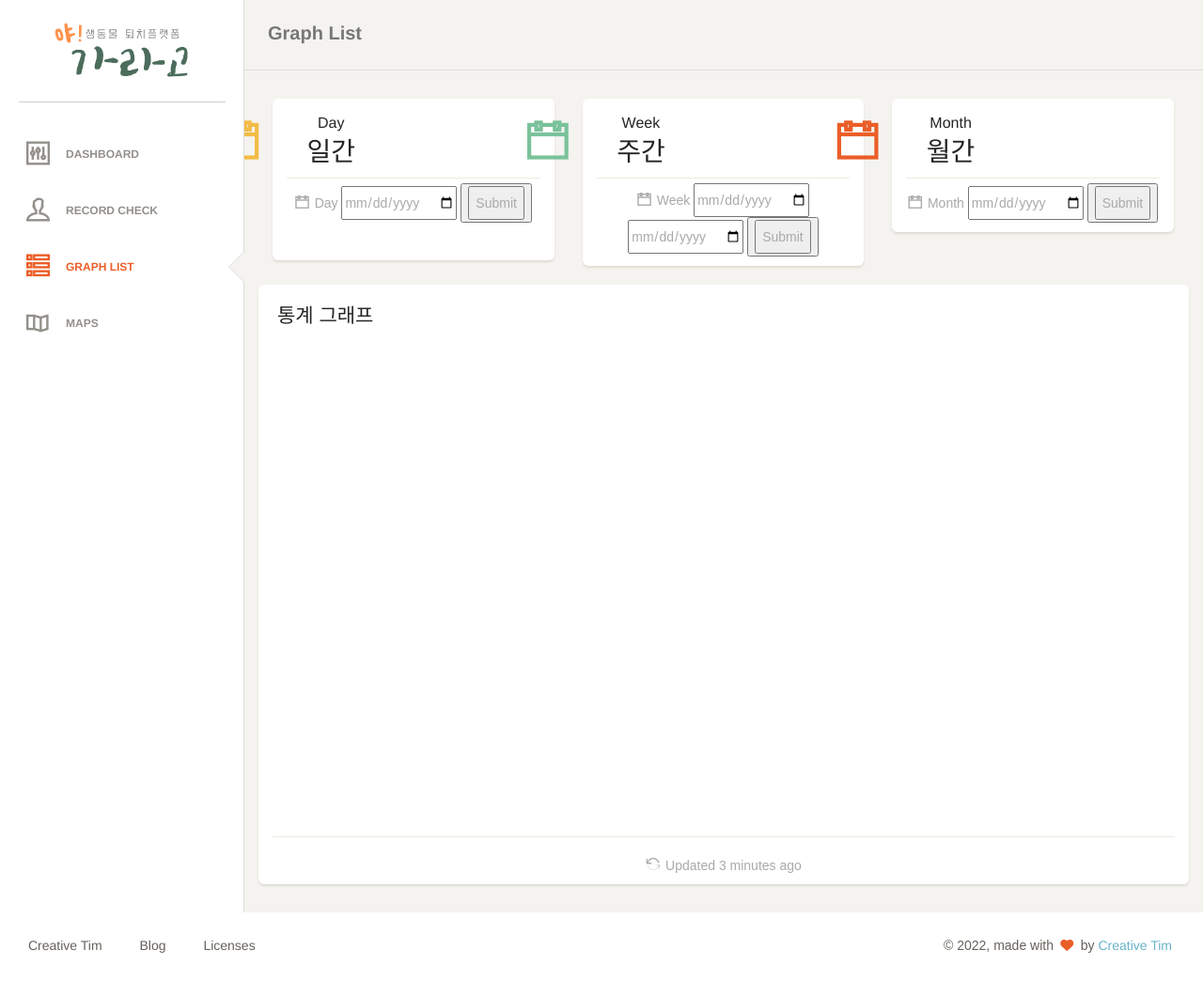
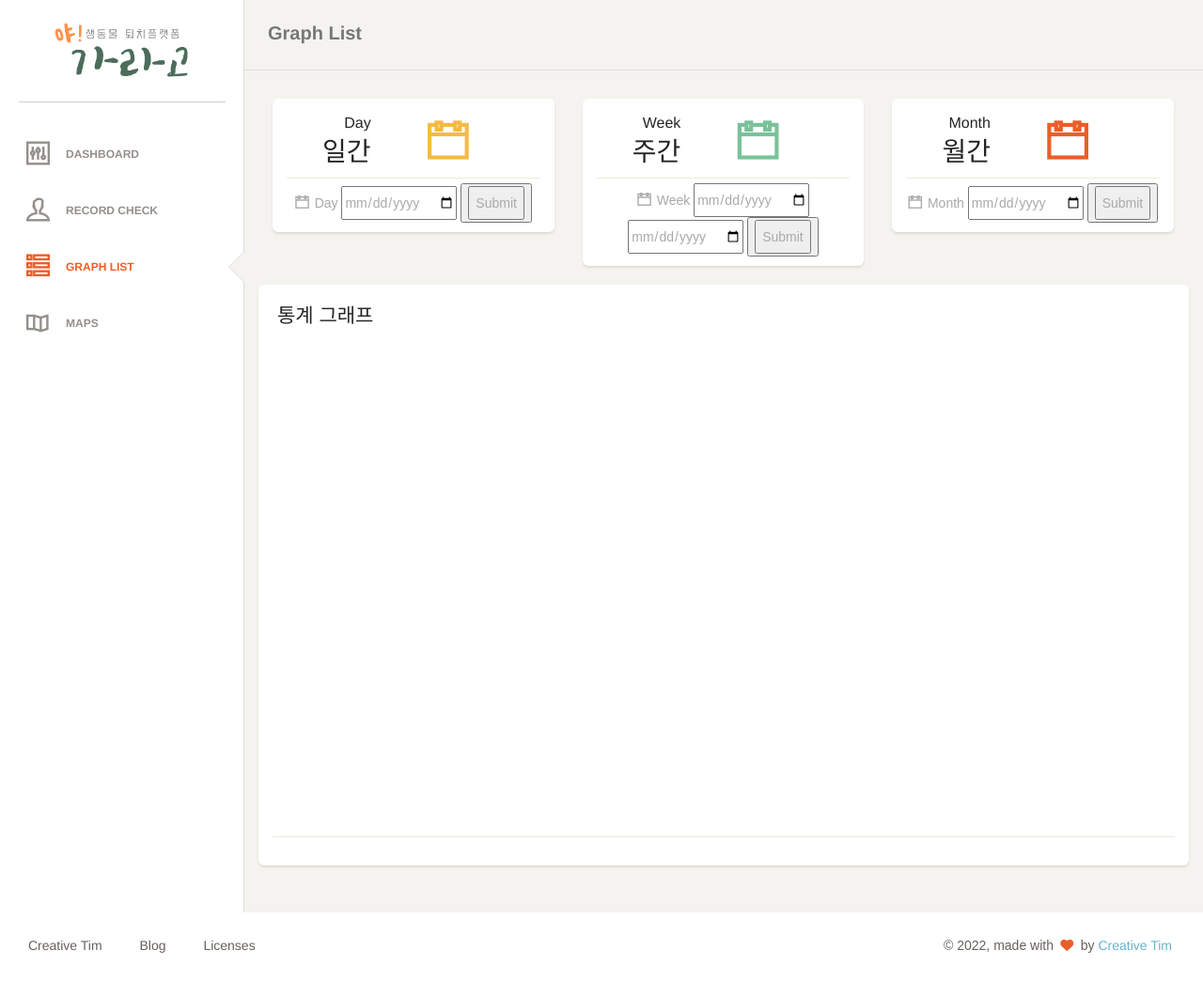
Before and after one commit to blueskyfog0904/codingpeace2, a Flask app: page /Graph_LIst in a window 1280 px wide. Shown: the whole page at 94% size. Run offline with Flask 2, Linux system fonts and the light colour scheme; parts of the project's set-up code (start-up, migrations or seed data) failed here and were passed over; some libraries are stand-ins or nearby versions; some web fonts are replaced.

Commit message:
주환-저장1

```diff
--- a/static/css/paper-dashboard.css
+++ b/static/css/paper-dashboard.css
@@ -1562,10 +1562,10 @@ textarea.form-control {
       padding-left: 65px; }
   .card .icon-big {
     font-size: 3em;
-    min-height: 64px; }
+    min-height: 64px; margin-left: 250px;}
   .card .numbers {
     font-size: 2em;
-    text-align: center; }
+    text-align: right; margin-right: 30px;}
     .card .numbers p {
       margin: 0; }
   .card ul.team-members li {
--- a/templates/Graph_LIst.html
+++ b/templates/Graph_LIst.html
@@ -192,7 +192,7 @@
                                             <input type="date" name = "day" id="input_date" >
                                             <span class="validity"></span>
                                             <button class='perday'><input type="submit" onclick="daygraph()"></button><br>
-                                            <h4></h4>
+
 
                                         <!-- </form> -->
                                     </div>
@@ -306,7 +306,7 @@
 
                                 <hr>
                                 <div class="stats">
-                                    <i class="ti-reload"></i> Updated 3 minutes ago
+                                    <!-- <i class="ti-reload"></i> Updated 3 minutes ago -->
                                 </div>
 
                                 <!-- 기존 그래프 -->
```
